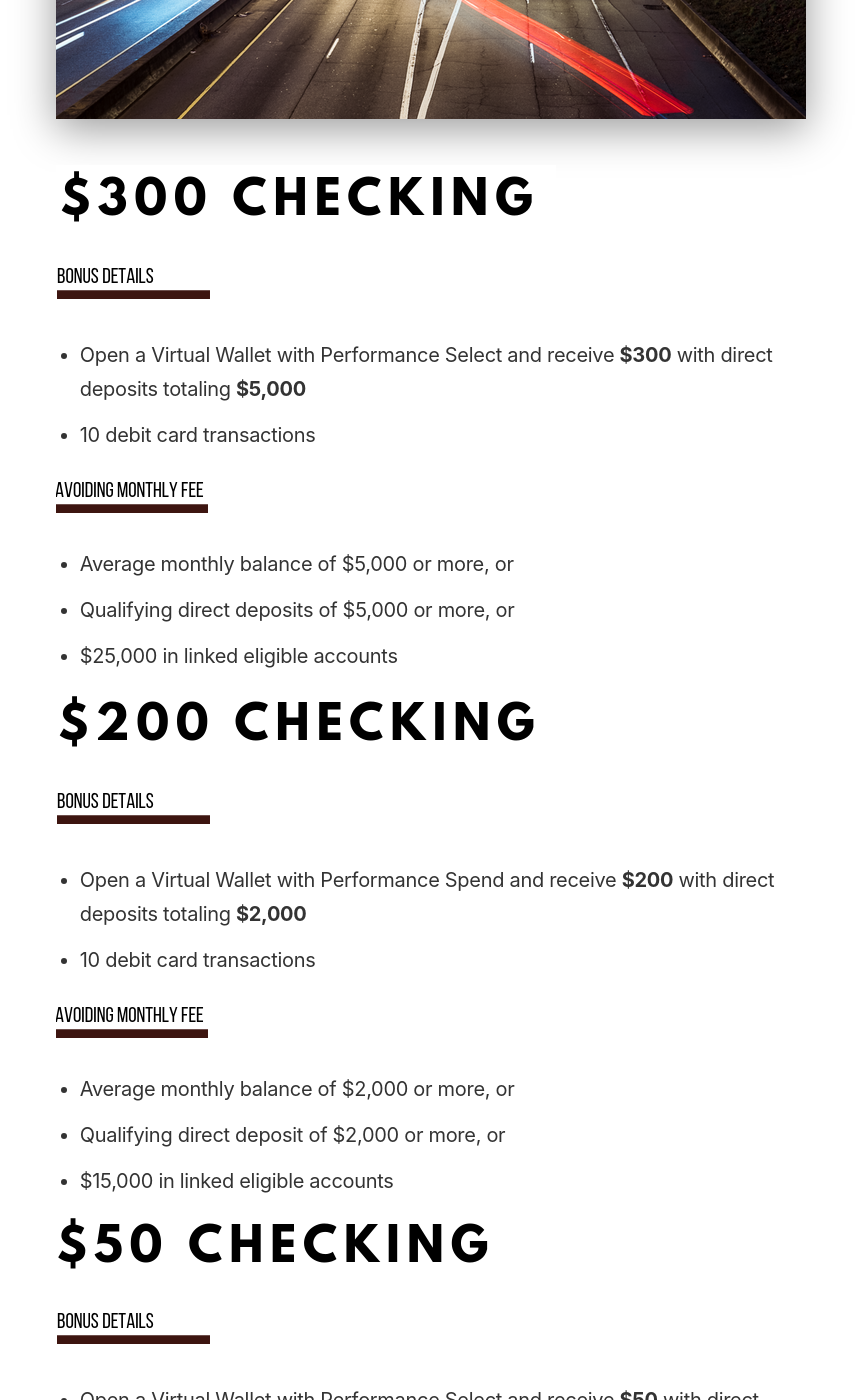
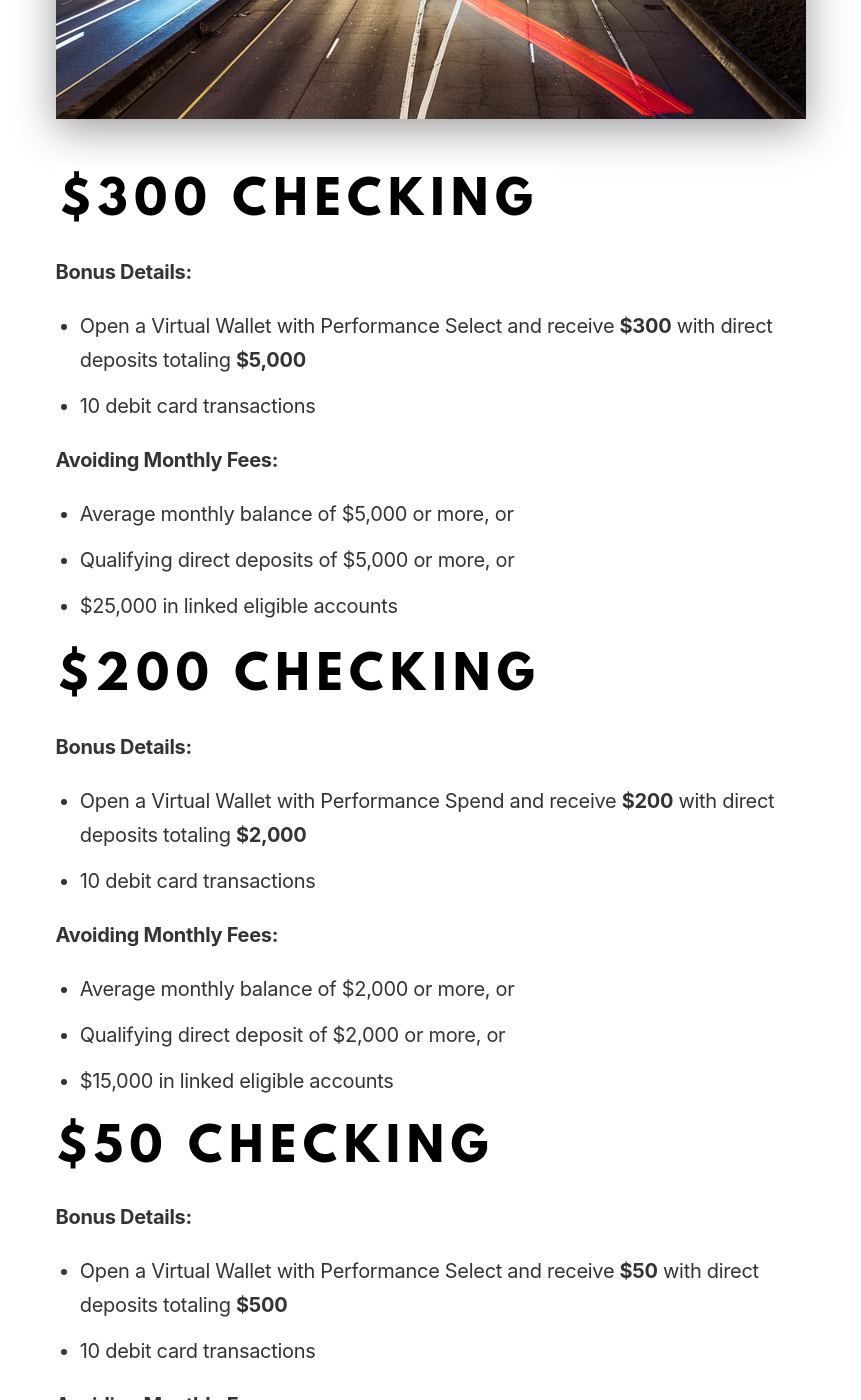
Before and after one commit to ohiosveryown/atldeals, a Jekyll site: the page built from _posts/2018-10-23-post-three.markdown, in a window 1280 px wide and 1400 px high, scrolled down 785 px. Shown: the whole window, without its empty margins (209-1070 px from the left). Built offline with Jekyll 4.4.1, drawn with Linux system fonts in a browser that asks for light colours.

Commit message:
Updated Post Three

```diff
--- a/_posts/2018-10-23-post-three.markdown
+++ b/_posts/2018-10-23-post-three.markdown
@@ -13,13 +13,14 @@
 
 ![New Checking-bda698.png](/uploads/New%20Checking-bda698.png)
 
-![Bonus Details (2).png](/uploads/Bonus%20Details%20(2).png)
+
+**Bonus Details:**
 
 * Open a Virtual Wallet with Performance Select and receive **$300** with direct deposits totaling **$5,000**
 
 * 10 debit card transactions
 
-![Avoiding Monthly.png](/uploads/Avoiding%20Monthly.png)
+**Avoiding Monthly Fees:**
 
 * Average monthly balance of $5,000 or more, or
 
@@ -29,13 +30,14 @@
 
 ![$200.png](/uploads/$200.png)
 
-![Bonus Details (2).png](/uploads/Bonus%20Details%20(2).png)
+
+**Bonus Details:**
 
 * Open a Virtual Wallet with Performance Spend and receive **$200** with direct deposits totaling **$2,000**
 
 * 10 debit card transactions
 
-![Avoiding Monthly.png](/uploads/Avoiding%20Monthly.png)
+**Avoiding Monthly Fees:**
 
 * Average monthly balance of $2,000 or more, or
 
@@ -45,13 +47,14 @@
 
 ![$50.png](/uploads/$50.png)
 
-![Bonus Details (2).png](/uploads/Bonus%20Details%20(2).png)
+
+**Bonus Details:**
 
 * Open a Virtual Wallet with Performance Select and receive **$50** with direct deposits totaling **$500**
 
 * 10 debit card transactions
 
-![Avoiding Monthly.png](/uploads/Avoiding%20Monthly.png)
+**Avoiding Monthly Fees**
 
 * Average monthly balance of $500 or more, or
 
```
